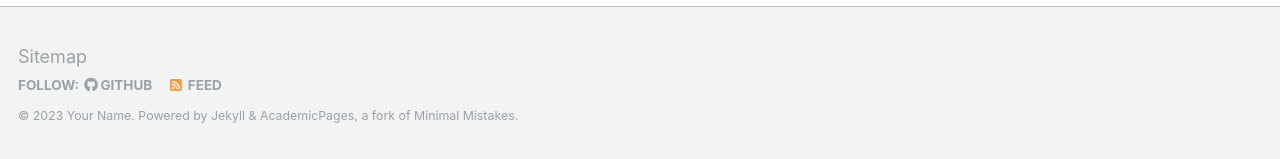
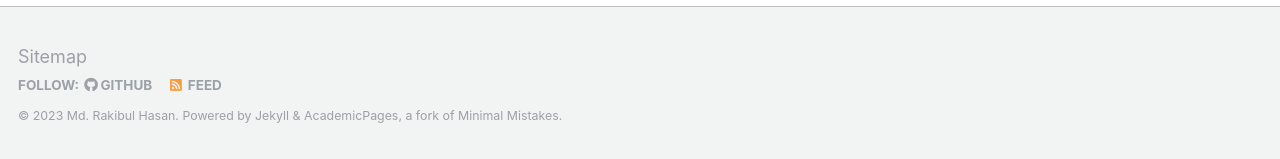
Before and after one commit to Hasan-MdRakibul/hasan-mdrakibul.github.io, a Jekyll site: the page built from _pages/about.md, in a window 1280 px wide and 900 px high, scrolled down 2463 px. Shown: the part 738-897 px from the top of the window. Built offline with Jekyll 4.4.1, drawn with Linux system fonts in a browser that asks for light colours; some web fonts are replaced; some of the changed text lies outside the part shown.

Commit message:
init commit

```diff
--- a/_config.yml
+++ b/_config.yml
@@ -7,13 +7,13 @@
 
 # Site Settings
 locale                   : "en-US"
-title                    : "Your Name / Site Title"
+title                    : "Md. Rakibul Hasan"
 title_separator          : "-"
-name                     : &name "Your Name"
+name                     : &name "Md. Rakibul Hasan"
 description              : &description "personal description"
-url                      : https://academicpages.github.io # the base hostname & protocol for your site e.g. "https://mmistakes.github.io"
+url                      : https://hasan-mdrakibul.github.io # the base hostname & protocol for your site e.g. "https://mmistakes.github.io"
 baseurl                  : "" # the subpath of your site, e.g. "/blog"
-repository               : "academicpages/academicpages.github.io"
+repository               : "hasan-mdrakibul/hasan-mdrakibul.github.io"
 teaser                   :  # filename of teaser fallback teaser image placed in /images/, .e.g. "500x300.png"
 breadcrumbs              : false # true, false (default)
 words_per_minute         : 160
```
